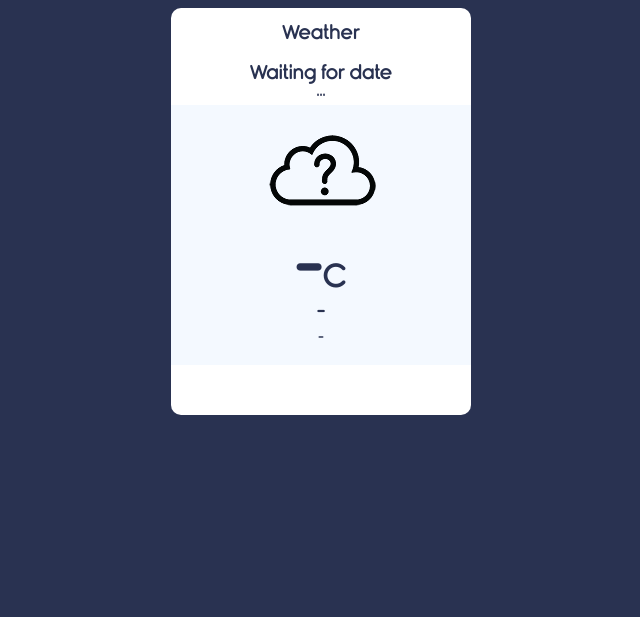
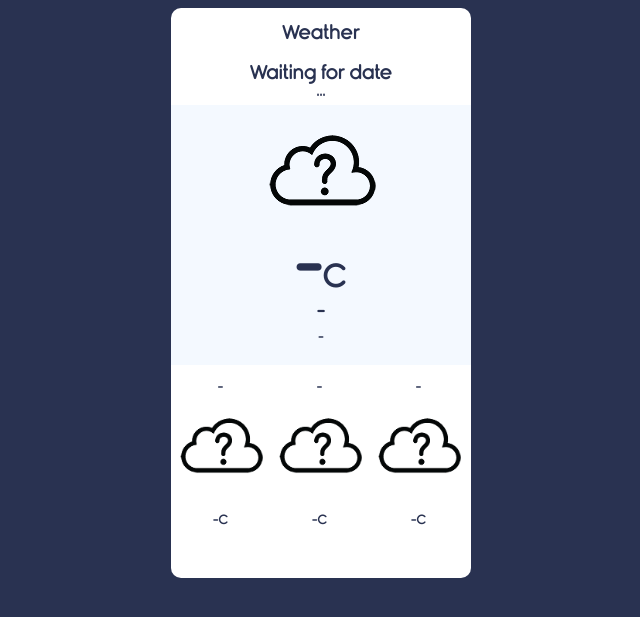
Before and after one commit to ElzbietaSzulc/weatherapp, a PHP site: page / in a window 1280 px wide. Shown: the top 617 px of the page, without its empty margins (319-959 px from the left). Run offline with PHP 8.4, Linux system fonts and the light colour scheme; some libraries are stand-ins or nearby versions.

Commit message:
Show list of min temperatures per day

```diff
--- a/index.html
+++ b/index.html
@@ -31,6 +31,44 @@
             <div class="temperature-description"><p>-</p></div>
             <div class="location"><p>-</p></div>
         </div>
+        <div class="next-day-container">
+            <div class="weather-container-nextDay-1">
+                <div class="weather-nextDay-1">
+                    <p>-</p>
+                </div>
+                <div class="notificationNextDay1"></div>
+                <div class="weather-icon-nextDay-1">
+                    <img src="icons/unknown.png">
+                </div>
+                <div class="temperature-value-nextDay1">
+                    <p>-<span>C</span></p>
+                </div>
+            </div>
+            <div class="weather-container-nextDay-1">
+                <div class="weather-nextDay-1">
+                    <p>-</p>
+                </div>
+                <div class="notificationNextDay1"></div>
+                <div class="weather-icon-nextDay-1">
+                    <img src="icons/unknown.png">
+                </div>
+                <div class="temperature-value-nextDay1">
+                    <p>-<span>C</span></p>
+                </div>
+            </div>
+            <div class="weather-container-nextDay-1">
+                <div class="weather-nextDay-1">
+                    <p>-</p>
+                </div>
+                <div class="notificationNextDay1"></div>
+                <div class="weather-icon-nextDay-1">
+                    <img src="icons/unknown.png">
+                </div>
+                <div class="temperature-value-nextDay1">
+                    <p>-<span>C</span></p>
+                </div>
+            </div>
+        </div>
     </div>
     <script src="https://cdnjs.cloudflare.com/ajax/libs/jquery/3.1.1/jquery.min.js"></script>
     <script src="app.js"></script>
--- a/style.css
+++ b/style.css
@@ -8,13 +8,14 @@ body{
 
 .container{
     width: 300px;
+    height: 550px;
     background-color: #FFF;
 
     display: block;
     margin: 0 auto;
 
     border-radius: 10px;
-    padding-bottom : 50px;
+    padding-bottom : 20px;
 }
 
 .app-title{
@@ -121,3 +122,26 @@ body{
     text-align: center;
     font-size: 0.8em;
 }
+
+.weather-container-nextDay-1 {
+    width: 33%;
+
+}
+
+.weather-container-nextDay-1 p{
+    text-align:center;
+    padding: 15px 0 0 0;
+    margin: 0 auto;
+    font-size: 0.8em;
+    color: #293251;
+
+}
+
+.weather-container-nextDay-1 img{
+    max-width: 100%;
+
+}
+
+.next-day-container {
+    display: flex;
+}
```
Also changed, not shown: app.js (+58 -13 lines).
